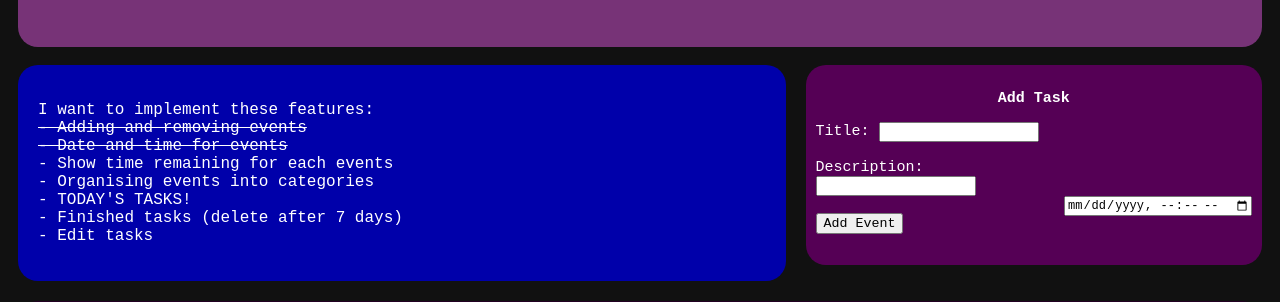
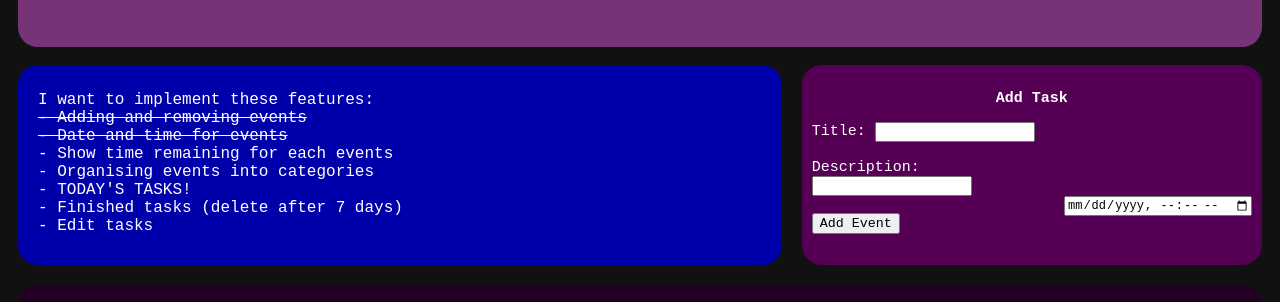
Before and after one commit to DonCrafts1/ToDoList, a plain HTML site: page index.html in a window 1280 px wide. Shown: the part 148-450 px from the top of the page. Drawn offline with Linux system fonts and the light colour scheme.

Commit message:
Sorry this is changed CSS

```diff
--- a/style.css
+++ b/style.css
@@ -27,7 +27,8 @@ body {
 
 #toBeImplemented{
     background-color: #0000AA;
-    padding: 20px;
+    padding: 10px;
+    padding-left: 20px;
     border-radius: 20px;
     flex: 5;
 }
```
